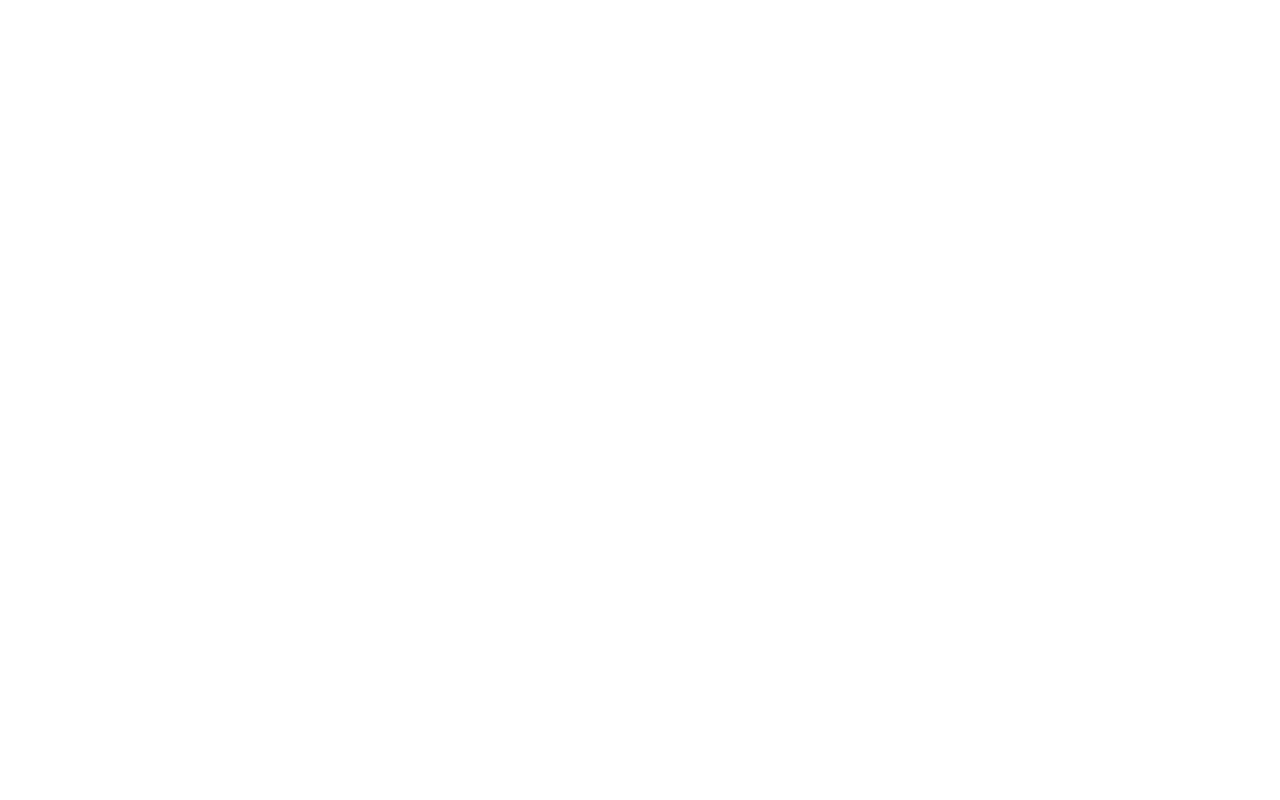
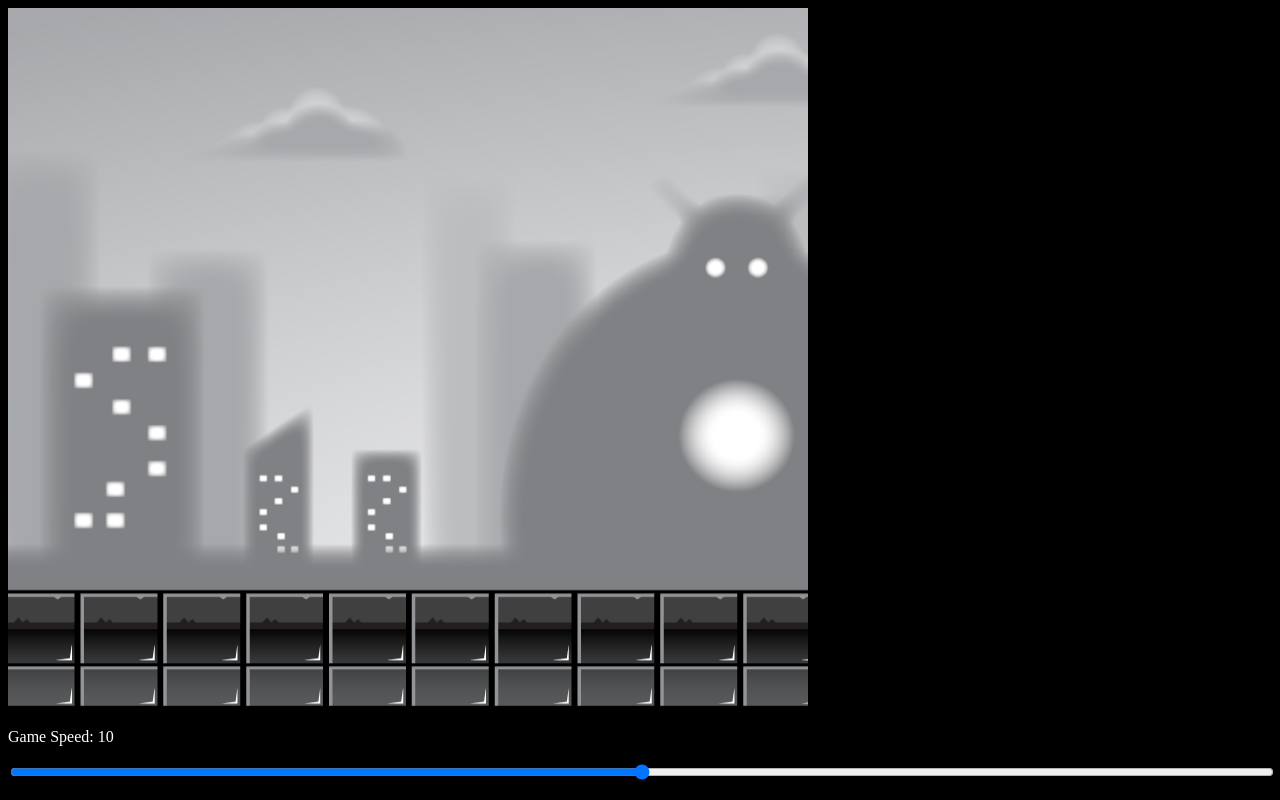
Before and after one commit to JustinRT1/Game2D, a plain HTML site: page Parte 2/index.html in a window 1280 px wide. Drawn offline with Linux system fonts and the light colour scheme; animation ran at ten frames a second.

Commit message:
[UPDATE] Project 2:Parallax backgrounds - Terminado

```diff
--- a/Parte 2/index.html
+++ b/Parte 2/index.html
@@ -1,12 +1,21 @@
 <!DOCTYPE html>
 <html lang="en">
+
 <head>
     <meta charset="UTF-8">
     <meta http-equiv="X-UA-Compatible" content="IE=edge">
     <meta name="viewport" content="width=device-width, initial-scale=1.0">
-    <title>Document</title>
+    <link rel="stylesheet" href="./style.css">
+    <title>Parallax Backgrounds</title>
 </head>
+
 <body>
+    <div class="container">
+        <canvas id="canvas1"></canvas>
+        <p>Game Speed: <span id="showGameSpeed"></span></p>
+        <input type="range" min="0" max="20" value="5" class="slider" name="slider" id="slider">
+    </div>
+    <script src="./script.js"></script>
+</body>
 
-</body>
 </html>
--- a/Parte 2/script.js
+++ b/Parte 2/script.js
@@ -0,0 +1,71 @@
+const canvas = document.getElementById('canvas1')
+const ctx = canvas.getContext('2d')
+const CANVAS_WIDTH = canvas.width = 800
+const CANVAS_HEIGHT = canvas.height = 700
+let gameSpeed = 10
+// let gameFrame = 0
+
+const backgroundLayer1 = new Image()
+backgroundLayer1.src = './Pic/layer-1.png'
+const backgroundLayer2 = new Image()
+backgroundLayer2.src = './Pic/layer-2.png'
+const backgroundLayer3 = new Image()
+backgroundLayer3.src = './Pic/layer-3.png'
+const backgroundLayer4 = new Image()
+backgroundLayer4.src = './Pic/layer-4.png'
+const backgroundLayer5 = new Image()
+backgroundLayer5.src = './Pic/layer-5.png'
+
+window.addEventListener('load', function () {
+    const slider = document.getElementById('slider')
+    slider.value = gameSpeed
+    const showGameSpeed = document.getElementById('showGameSpeed')
+    showGameSpeed.innerHTML = gameSpeed
+    slider.addEventListener('change', function (e) {
+        gameSpeed = e.target.value
+        showGameSpeed.innerHTML = e.target.value
+    })
+
+    class Layer {
+        constructor(image, speedModifier) {
+            this.x = 0
+            this.y = 0
+            this.width = 2400
+            this.height = 700
+            this.image = image
+            this.speedModifier = speedModifier
+            this.speed = gameSpeed * this.speedModifier
+        }
+        update() {
+            this.speed = gameSpeed * this.speedModifier
+            if (this.x <= -this.width) {
+                this.x = 0
+            }
+            this.x = this.x - this.speed
+            // this.x = gameFrame * this.speed % this.width
+        }
+        draw() {
+            ctx.drawImage(this.image, this.x, this.y, this.width, this.height)
+            ctx.drawImage(this.image, this.x + this.width, this.y, this.width, this.height)
+        }
+    }
+
+    const Layer1 = new Layer(backgroundLayer1, 0.2)
+    const Layer2 = new Layer(backgroundLayer2, 0.4)
+    const Layer3 = new Layer(backgroundLayer3, 0.6)
+    const Layer4 = new Layer(backgroundLayer4, 0.8)
+    const Layer5 = new Layer(backgroundLayer5, 1)
+
+    const gameObjects = [Layer1, Layer2, Layer3, Layer4, Layer5]
+
+    function animate() {
+        ctx.clearRect(0, 0, CANVAS_WIDTH, CANVAS_HEIGHT)
+        gameObjects.forEach(object => {
+            object.update()
+            object.draw()
+        })
+        // gameFrame--
+        requestAnimationFrame(animate)
+    }
+    animate()
+})
--- a/Parte 2/style.css
+++ b/Parte 2/style.css
@@ -0,0 +1,26 @@
+body {
+    background-color: black;
+}
+
+#container {
+    position: absolute;
+    width: 800px;
+    transform: translate(-50%, -50%);
+    top: 50%;
+    left: 50%;
+    font-size: 25px;
+}
+
+#canvas1 {
+    position: relative;
+    width: 800px;
+    height: 700px;
+}
+
+#slider {
+    width: 100%;
+}
+
+p {
+    color: white;
+}
```
Also changed, not shown: Parte 2/Pic/layer-1.png (added), Parte 2/Pic/layer-2.png (added), Parte 2/Pic/layer-3.png (added), Parte 2/Pic/layer-4.png (added), Parte 2/Pic/layer-5.png (added).
